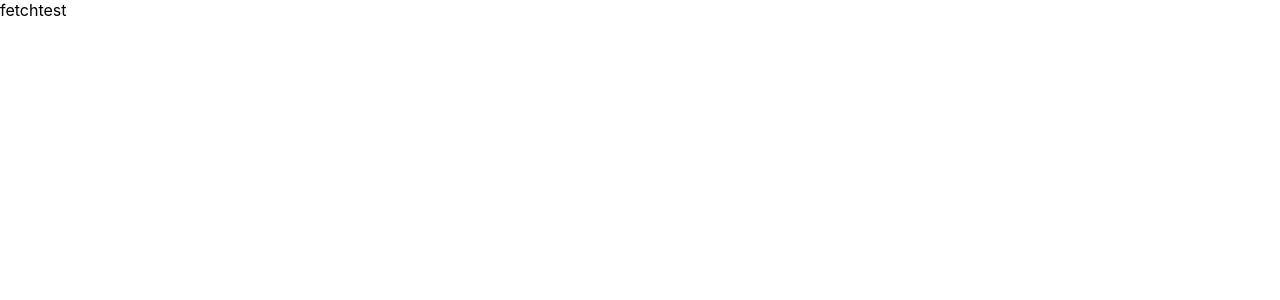
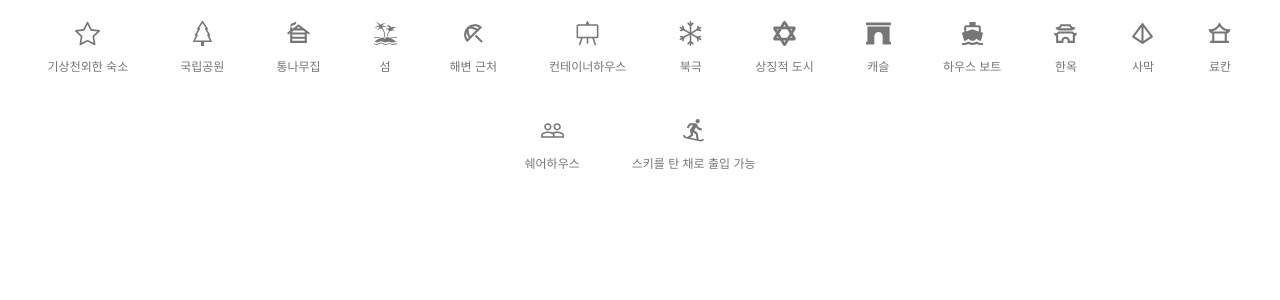
Before and after one commit to sangjin-park89/airbnbclone, a React (Create React App) app: page / in a window 1280 px wide. Shown: the top 300 px of the page. Built offline with nearby package versions, Linux system fonts and the light colour scheme.

Commit message:
Add 슬라이더
css 추가 시도

```diff
--- a/package.json
+++ b/package.json
@@ -7,8 +7,11 @@
     "@testing-library/jest-dom": "^5.14.1",
     "@testing-library/react": "^13.0.0",
     "@testing-library/user-event": "^13.2.1",
+    "@trendyol-js/react-carousel": "^3.0.0",
     "axios": "^0.27.2",
+    "bootstrap": "^5.2.0",
     "react": "^18.2.0",
+    "react-bootstrap": "^2.5.0",
     "react-dom": "^18.2.0",
     "react-icons": "^4.4.0",
     "react-redux": "^8.0.2",
--- a/src/App.js
+++ b/src/App.js
@@ -16,7 +16,7 @@ import FetchTest from "./components/fetchtest";
 function App() {
     return (
         <>
-        <FetchTest />
+        <SlideMenu />
             {/* <div>
                 <div>로고</div>
                 <div>검색 창</div>
--- a/src/components/slidemenu/SlideMenu.jsx
+++ b/src/components/slidemenu/SlideMenu.jsx
@@ -1,16 +1,20 @@
 import styled from "styled-components";
-import { BsStar, BsBank, BsBrightnessLow, BsBuilding, BsBullseye,
-    BsEasel, BsFlower2, BsHouseDoor, BsShopWindow, BsSnow, BsTree,
-         } from 'react-icons/bs';
-import { FaFortAwesome, FaUnsplash, FaArchway, FaStarOfDavid, FaMountain } from 'react-icons/fa'
-import { MdDirectionsBoat, MdBeachAccess, MdBungalow, MdOutlineKitesurfing } from 'react-icons/md'
+import { BsStar, BsEasel, BsSnow, BsTree } from 'react-icons/bs';
+import { BiPyramid } from 'react-icons/bi'
+import { FaArchway, FaStarOfDavid } from 'react-icons/fa'
+import { MdDirectionsBoat, MdPeopleOutline, MdSnowboarding, MdOutlineBeachAccess, MdOutlineCabin } from 'react-icons/md'
 import { GiIsland } from 'react-icons/gi'
+import { RiAncientGateLine, RiAncientPavilionLine } from 'react-icons/ri'
 
+
+
+// BiChevronLeftCircle()
 const SlideMenu = () => {
-
 
     return (
         <Category>
+            <FlexBox>
+
                 <StBtn>
                     <BsStar className="icon"/><br />
                     기상천외한 숙소
@@ -20,7 +24,7 @@ const SlideMenu = () => {
                     국립공원
                 </StBtn>
                 <StBtn>
-                <MdBungalow className="icon"/><br />
+                    <MdOutlineCabin className="icon"/><br />
                     통나무집
                 </StBtn>
                 <StBtn>
@@ -28,7 +32,7 @@ const SlideMenu = () => {
                     섬
                 </StBtn>
                 <StBtn>
-                <MdBeachAccess className="icon"/><br />
+                    <MdOutlineBeachAccess className="icon"/><br />
                     해변 근처
                 </StBtn>
                 <StBtn>
@@ -49,8 +53,30 @@ const SlideMenu = () => {
                 </StBtn>
                 <StBtn>
                     <MdDirectionsBoat className="icon"/><br />
-                보트
+                    하우스 보트
                 </StBtn>
+                <StBtn>
+                    <RiAncientGateLine className="icon"/><br />
+                    한옥
+                </StBtn>
+                <StBtn>
+                    <BiPyramid className="icon" /><br />
+                    사막
+                </StBtn>
+                <StBtn>
+                    <RiAncientPavilionLine className="icon" /><br />
+                    료칸
+                </StBtn>
+                <StBtn>
+                    <MdPeopleOutline className="icon"/><br />
+                    쉐어하우스
+                </StBtn>
+                <StBtn>
+                    <MdSnowboarding className="icon"/><br />
+                    스키를 탄 채로 출입 가능
+                </StBtn>
+
+            </FlexBox>
         </Category>
     )
 }
@@ -60,15 +86,32 @@ export default SlideMenu
 const Category = styled.div`
     text-align: center;
 
+
+
 `
+
+const FlexBox = styled.div`
+    .styles-module_carousel-base__3keqD {
+        font-size: 25px;
+        color: #767676;
+        /* margin-top: 10px; */
+        &:hover{
+            color: #484848;
+            font-size: 26px;
+        }
+    }
+
+`
+
 
 const StBtn = styled.button`
     cursor: pointer;
+    flex: none;
     border: none;
     background: #ffffff;
     color: #767676;
     font-size: 12px;
-    margin: 20px;
+    margin: 20px 20px 0 20px;
     .icon {
         font-size: 25px;
         margin-bottom: 8px;
--- a/src/redux/reviewSlice/reviewSlice.jsx
+++ b/src/redux/reviewSlice/reviewSlice.jsx
@@ -11,7 +11,7 @@ const reviewAdapter = createEntityAdapter({
 export const fetchGetReviews = createAsyncThunk(
     'reviews/fetchGetReviews',
     async () => {
-        const response = await axios.get("https://jsonplaceholder.typicode.com/comments");
+        const response = await apis.get("https://jsonplaceholder.typicode.com/comments");
         return response.data;
     }
 )
```
Also changed, not shown: 1 other file (tests, documents, lock files or other folders). Lines whose indentation alone changed are shown as unchanged.
